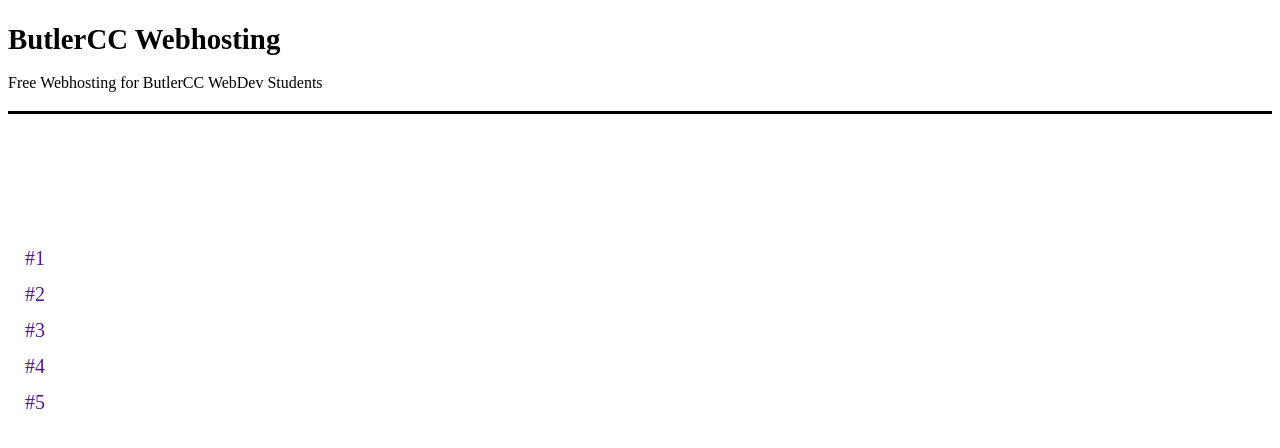
After one commit to Naturealizor/Tutorial_Revamp, a PHP site: page /view/elements.html in a window 1280 px wide. The commit adds this page. Shown: the top 448 px of the page. Run offline with PHP 8.4, Linux system fonts and the light colour scheme.

Commit message:
Working on tags.html page and css, added elements.html

```diff
--- a/Pattern_library/css/styles.css
+++ b/Pattern_library/css/styles.css
@@ -1 +1 @@
-body{font-size:1em;line-height:1em}main{box-sizing:border-box}.main_content_stack{text-align:left;margin-left:20%}
+body{font-size:1em;display:flex;line-height:1.5em;flex-direction:column}@media only screen and (max-width: 360px){body{font-size:180%}}@media only screen and (min-width: 361px) and (max-width: 960px){body{font-size:130%}}h1{font-size:1.8em}h2{font-size:1.6em}h3{font-size:1em}#branding{border-bottom:solid black;width:100%}@media only screen and (max-width: 360px){#branding{font-size:80%;margin-bottom:20px;text-align:center}}main{width:70%;box-sizing:border-box;flex-direction:row;margin-left:20%;flex-wrap:wrap}@media only screen and (max-width: 360px){main{width:auto;justify-content:center;margin:10px}}.main_content_stack{text-align:left}.sidenav{width:20%;position:fixed;z-index:1;top:30%;left:10px;overflow-x:hidden;flex-direction:row}.sidenav a{padding:6px 8px 6px 15px;text-decoration:none;font-size:20px;display:block}textarea{width:auto}@media only screen and (max-width: 360px){textarea{width:320px;font-size:1em;word-wrap:normal}}@media only screen and (min-width: 361px) and (max-width: 960px){textarea{width:100%}}
--- a/Pattern_library/scss/partials/_layout.scss
+++ b/Pattern_library/scss/partials/_layout.scss
@@ -1,11 +1,78 @@
 body {
     font-size: 1em;
-    line-height: 1em;
+    display: flex;
+    line-height: 1.5em;
+    flex-direction: column;
+    @include MQ(phone) {
+        font-size: 180%;
+    }
+    @include MQ(tablet) {
+        font-size: 130%;
+        // width: 92%;
+    }
+}
+h1 {
+    font-size: 1.8em;
+}
+h2 {
+    font-size: 1.6em;
+}
+h3 {
+    font-size: 1em;
+}
+#branding {
+    border-bottom: solid black;
+    width: 100%;
+    @include MQ(phone) {
+        font-size: 80%;
+        margin-bottom: 20px;
+        text-align: center;
+    }
+    @include MQ(tablet) {
+
+    }
 }
 main {
+    width: 70%;
     box-sizing: border-box;
+    flex-direction: row;
+    margin-left: 20%;
+    flex-wrap: wrap;
+    // display: inline-flex;
+    @include MQ(phone) {
+        width: auto;
+        justify-content: center;
+        margin: 10px;
+    }
 }
+
 .main_content_stack {
     text-align: left;
-    margin-left: 20%;
 }
+.sidenav {
+    width: 20%;
+    position: fixed;
+    z-index: 1;
+    top: 30%;
+    left: 10px;
+    overflow-x: hidden;
+    flex-direction: row;
+}
+.sidenav a {
+    padding: 6px 8px 6px 15px;
+    text-decoration: none;
+    font-size: 20px;
+    display: block;
+}
+textarea {
+    width: auto;
+    // margin-right: 20%;
+    @include MQ(phone) {
+        width: 320px;
+        font-size: 1em;
+        word-wrap: normal;
+    }
+    @include MQ(tablet) {
+        width: 100%;
+    }
+}
--- a/Pattern_library/scss/partials/_mixins.scss
+++ b/Pattern_library/scss/partials/_mixins.scss
@@ -0,0 +1,13 @@
+
+// Media Queries Mixins, assigns $canvas to the given variable
+@mixin MQ($canvas) {
+	@if $canvas == phone {
+		@media only screen and (max-width: $mediaMobile) {@content;}
+	}
+	@else if $canvas == tablet {
+		@media only screen and (min-width: $mediaMobile + 1) and (max-width: $mediaTablet) {@content;}
+	}
+	@else if $canvas == desktop {
+		@media only screen and (min-width: $mediaDesktop) {@content;}
+	}
+}
--- a/Pattern_library/scss/partials/_variables.scss
+++ b/Pattern_library/scss/partials/_variables.scss
@@ -0,0 +1,4 @@
+// Setting variables for media queries
+$mediaMobile: 360px;
+$mediaTablet: 960px;
+$mediaDesktop: 1200px;
--- a/Pattern_library/scss/styles.scss
+++ b/Pattern_library/scss/styles.scss
@@ -1 +1,3 @@
+@import "partials/variables";
+@import "partials/mixins";
 @import "partials/layout.scss";
--- /dev/null
+++ b/Pattern_library/view/elements.html
@@ -0,0 +1,41 @@
+<!DOCTYPE html>
+<html lang="en">
+<head>
+
+
+    	<!-- Global site tag (gtag.js) - Google Analytics -->
+        <!-- Do we Need this??????????-->
+    <script async src="https://www.googletagmanager.com/gtag/js?id=UA-19389139-1"></script>
+    <script>
+        window.dataLayer = window.dataLayer || [];
+        function gtag(){dataLayer.push(arguments);}
+        gtag('js', new Date());
+        gtag('config', 'UA-19389139-1');
+    </script>
+    <title>HTML Tag Tutorial</title>
+    <meta charset="utf-8" />
+    <meta http-equiv="X-UA-Compatible" content="IE=edge">
+    <meta name="viewport" content="width=device-width, initial-scale=1">
+    <meta name="author" content="Butlercc Webhosting">
+    <link rel="stylesheet" href="../css/styles.css">
+            <!-- Figure out if I want to keep the font-awesome stuff -->
+    <!-- <link rel="stylesheet" href="/font-awesome-4.2.0/css/font-awesome.css">  -->
+
+</head>
+    <body>
+        <header>
+                <div id="branding">
+                        <h1>ButlerCC Webhosting</h1>
+                        <p>Free Webhosting for ButlerCC WebDev Students</p>
+                </div>
+        </header>
+        <!-- add CSS -->
+        <div class="sidenav">
+            <a href="">#1</a>
+            <a href="">#2</a>
+            <a href="">#3</a>
+            <a href="">#4</a>
+            <a href="">#5</a>
+        </div>
+	</body>
+</html>
```
Also changed, not shown: Pattern_library/home_v2.html (deleted, +0 -61 lines), Pattern_library/pattern_1_v2.html (deleted, +0 -77 lines), Pattern_library/view/other_option.php (deleted, +0 -19 lines), Pattern_library/view/tags.html (+84 -38 lines).
